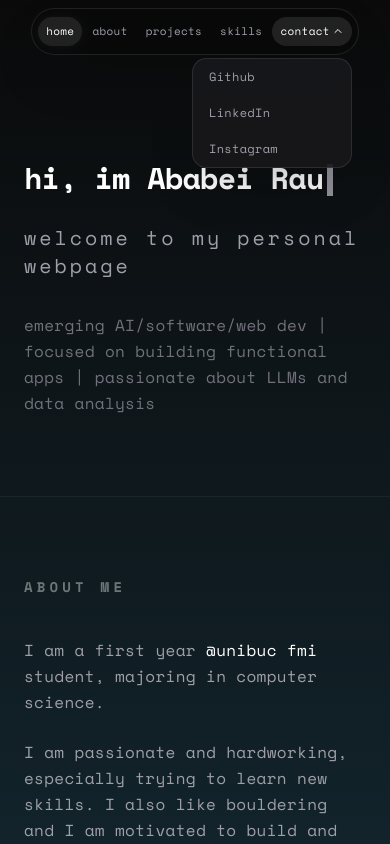
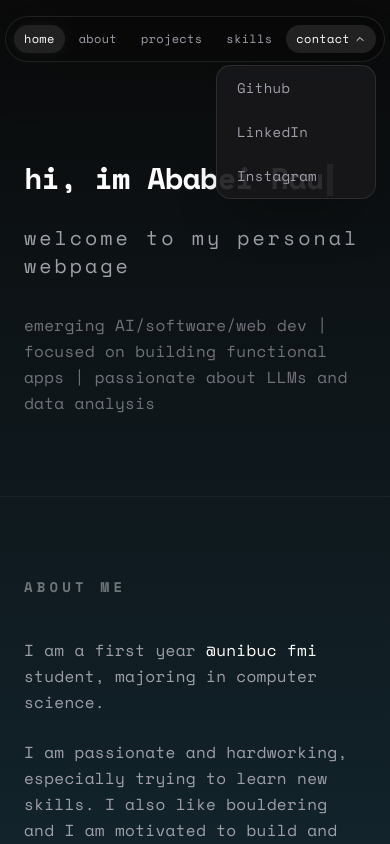
Before and after one commit to costitza/nextjs-ababeiraul, a Next.js app: page / in a window 390 px wide. Both pictures are taken after a click on the button "contact". Shown: the top 844 px of the page. Built offline with nearby package versions, Linux system fonts and the light colour scheme.

Commit message:
fix(nav): unify navbar styles for consistent mobile appearance

```diff
--- a/components/Navbar.tsx
+++ b/components/Navbar.tsx
@@ -29,15 +29,15 @@ const Navbar = () => {
   ]
 
   return (
-    <nav className="fixed top-0 left-0 right-0 z-50 flex items-center justify-center p-2 sm:p-6 bg-transparent">
-      <div className="flex items-center gap-0.5 min-[400px]:gap-2 sm:gap-4 bg-black/20 backdrop-blur-md px-1.5 min-[400px]:px-4 py-2 rounded-full border border-white/10 shadow-2xl max-w-[95vw] sm:max-w-none">
+    <nav className="fixed top-0 left-0 right-0 z-50 flex items-center justify-center p-4 sm:p-6 bg-transparent">
+      <div className="flex items-center gap-1 sm:gap-4 bg-black/20 backdrop-blur-md px-2 sm:px-4 py-2 rounded-full border border-white/10 shadow-2xl">
         {navLinks.map((link) => (
           <Link
             key={link.id}
             href={link.href}
             onClick={() => setActiveSection(link.id)}
             className={cn(
-              "text-[11px] min-[400px]:text-sm font-medium px-2 min-[400px]:px-3 py-1.5 rounded-full transition-all duration-300",
+              "text-xs sm:text-sm font-medium px-2.5 sm:px-3 py-1.5 rounded-full transition-all duration-300 whitespace-nowrap",
               activeSection === link.id
                 ? "bg-white/10 text-white shadow-[0_0_15px_rgba(255,255,255,0.05)]"
                 : "text-zinc-400 hover:text-white hover:bg-white/5"
@@ -51,18 +51,18 @@ const Navbar = () => {
           <button
             onClick={() => setIsContactOpen(!isContactOpen)}
             className={cn(
-              "flex items-center gap-0.5 min-[400px]:gap-1 text-[11px] min-[400px]:text-sm font-medium px-2 min-[400px]:px-3 py-1.5 rounded-full transition-all duration-300",
+              "flex items-center gap-1 text-xs sm:text-sm font-medium px-2.5 sm:px-3 py-1.5 rounded-full transition-all duration-300 whitespace-nowrap",
               isContactOpen || activeSection === "contact"
                 ? "bg-white/10 text-white"
                 : "text-zinc-400 hover:text-white hover:bg-white/5"
             )}
           >
             contact
-            <ChevronDown className={cn("w-3 h-3 min-[400px]:w-4 min-[400px]:h-4 transition-transform duration-200", isContactOpen && "rotate-180")} />
+            <ChevronDown className={cn("w-3 h-3 sm:w-4 sm:h-4 transition-transform duration-200", isContactOpen && "rotate-180")} />
           </button>
 
           <div className={cn(
-            "absolute top-full right-0 mt-3 w-40 min-[400px]:w-48 bg-zinc-900/90 backdrop-blur-xl border border-white/10 rounded-2xl overflow-hidden shadow-2xl transition-all duration-200 origin-top-right",
+            "absolute top-full right-0 mt-3 w-40 sm:w-48 bg-zinc-900/90 backdrop-blur-xl border border-white/10 rounded-2xl overflow-hidden shadow-2xl transition-all duration-200 origin-top-right",
             isContactOpen
               ? "opacity-100 visible scale-100"
               : "opacity-0 invisible scale-95"
@@ -80,7 +80,7 @@ const Navbar = () => {
                   setActiveSection("contact")
                   setIsContactOpen(false)
                 }}
-                className="block px-4 min-[400px]:px-5 py-2.5 min-[400px]:py-3 text-xs min-[400px]:text-sm text-zinc-400 hover:text-white hover:bg-white/5 transition-colors"
+                className="block px-5 py-3 text-sm text-zinc-400 hover:text-white hover:bg-white/5 transition-colors"
               >
                 {item.label}
               </a>
```
